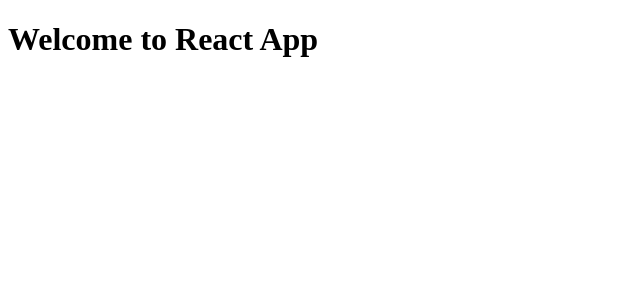
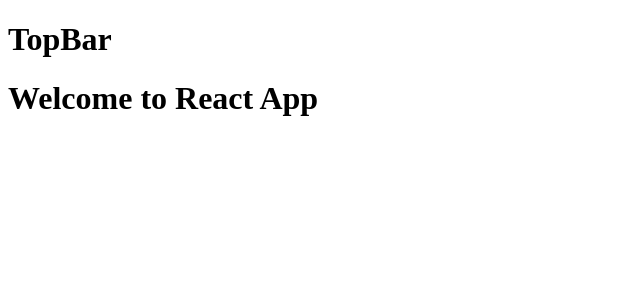
Before and after one commit to oliversulyok/Portfolio, a React app: page / in a window 1280 px wide. Shown: the top 300 px of the page, without its empty margins (0-640 px from the left). Built offline with nearby package versions, Linux system fonts and the light colour scheme.

Commit message:
Implementing topbar

```diff
--- a/package.json
+++ b/package.json
@@ -6,7 +6,7 @@
   "scripts": {
     "start": "webpack-dev-server .",
     "build": "webpack .",
-    "test": "jest",
+    "test": "jest --watch",
     "pre-deploy": "webpack . --env production",
     "deploy": "npm run pre-deploy & gh-pages -d public"
   },
--- a/src/App.js
+++ b/src/App.js
@@ -2,9 +2,16 @@
 
 const App = () => {
     return (
-    <h1>
-            Welcome to React App
-    </h1>
+    <>
+    <div>
+        <h1>TopBar</h1>
+    </div>
+    <div>
+        <h1>
+                Welcome to React App
+        </h1>
+    </div>
+    </>
     );
 }
 
```
Also changed, not shown: 1 other file (tests, documents, lock files or other folders).
